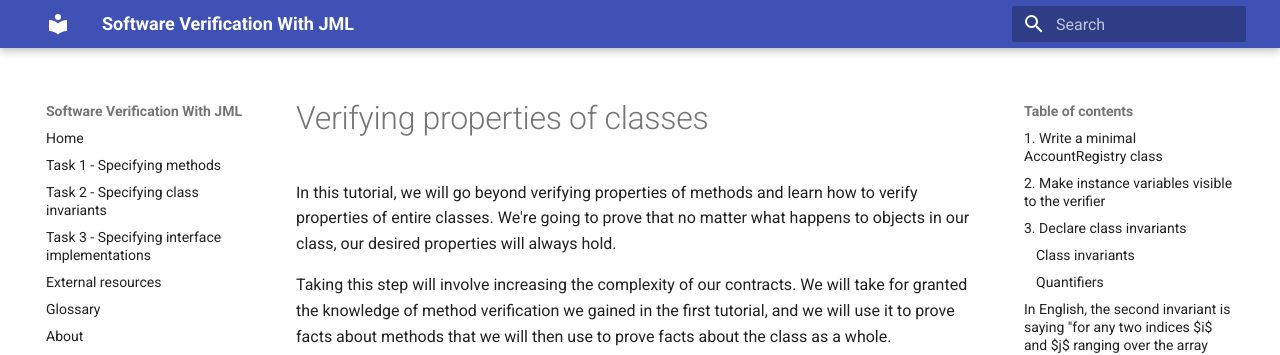
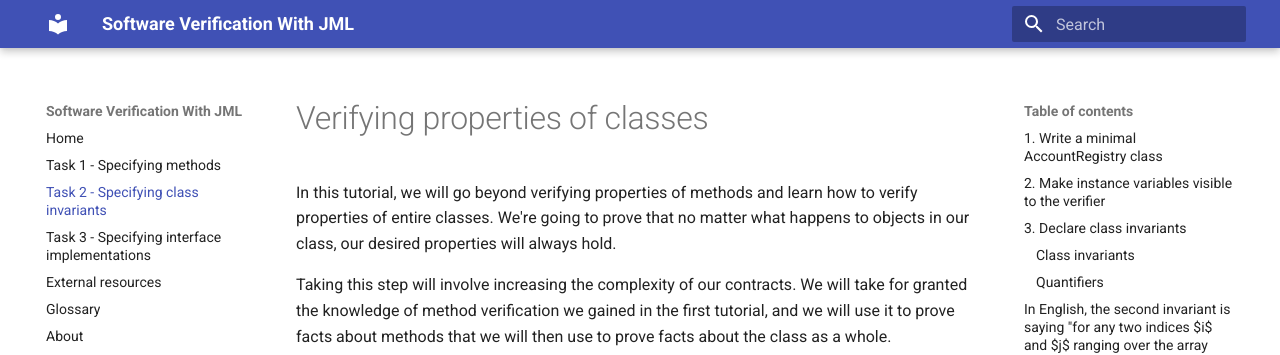
Before and after one commit to jagohine/documentation_project, an MkDocs documentation site: the page built from docs/new_account_registry_task.md, in a window 1280 px wide. Shown: the top 355 px of the page. Built offline with MkDocs 1.6.1 and Material for MkDocs 9.7.7, drawn with Linux system fonts in a browser that asks for light colours.

Commit message:
Update layout

```diff
--- a/mkdocs.yml
+++ b/mkdocs.yml
@@ -7,8 +7,8 @@
 nav:
   - Home: intro.md
   - Task 1 - Specifying methods: method_verification.md
-  - Task 2 - Specifying class invariants: new_account-registry-task.md
-  - Task 3 - Specifying interface implementations: interface-verification.md
+  - Task 2 - Specifying class invariants: new_account_registry_task.md
+  - Task 3 - Specifying interface implementations: interface_verification.md
   - External resources: external_resources.md
   - Glossary: glossary.md
   - About: about.md
```
Also changed, not shown: docs/new_account_registry_task.md (renamed from docs/new_account_registry-task.md).
